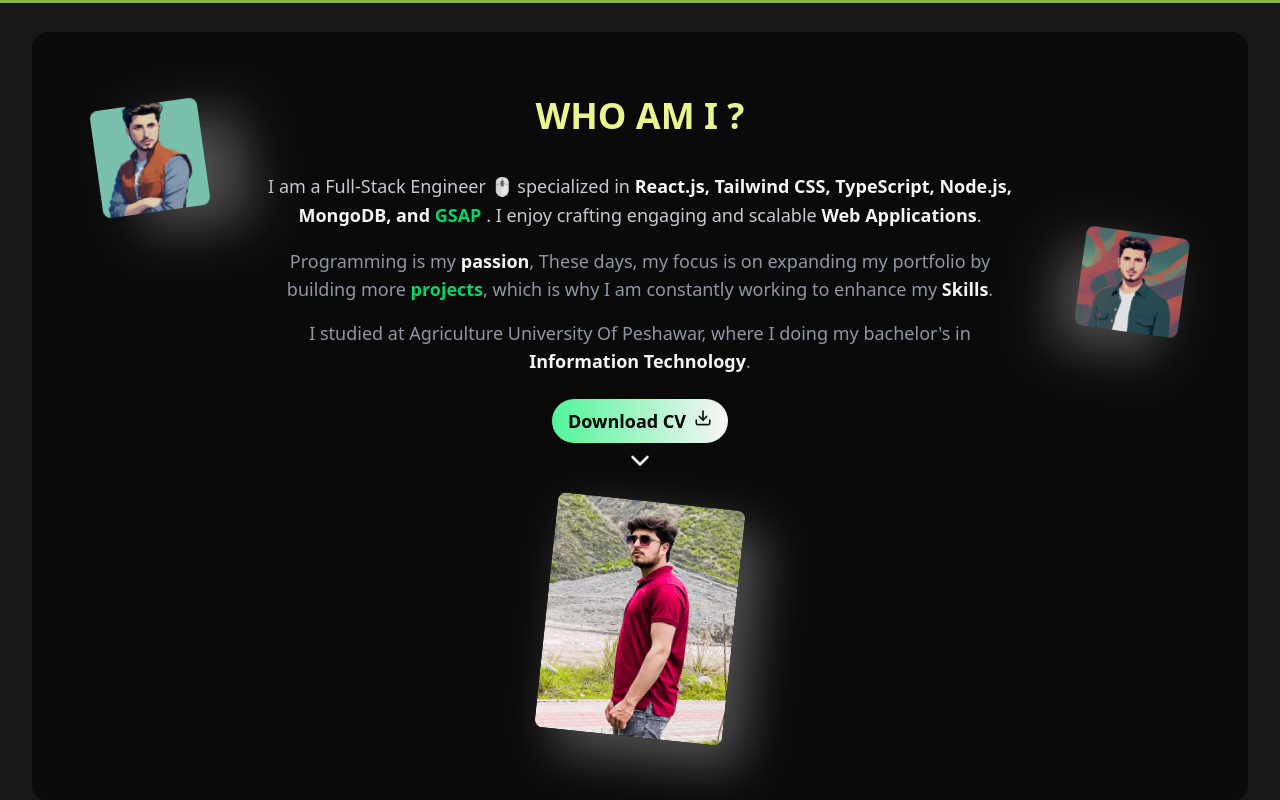
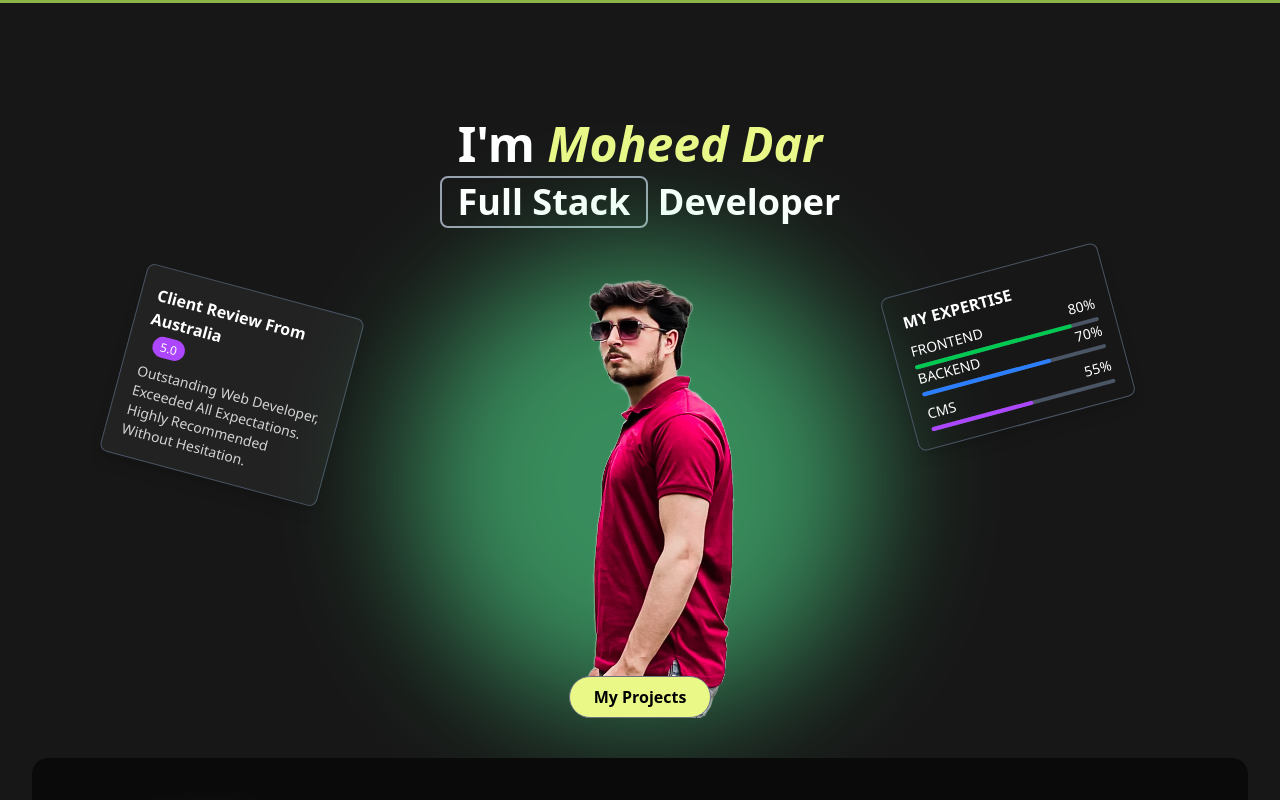
Before and after one commit to Moheed-Dar/My-Portfolio, a React (Vite) app: page / in a window 1280 px wide. Shown: the top 800 px of the page. Built offline with nearby package versions, Linux system fonts and the light colour scheme.

Commit message:
hero section testing

```diff
--- a/package.json
+++ b/package.json
@@ -10,6 +10,7 @@
     "preview": "vite preview"
   },
   "dependencies": {
+    "@fontsource/poppins": "^5.2.5",
     "@tailwindcss/vite": "^4.0.14",
     "aos": "^2.3.4",
     "framer-motion": "^12.5.0",
--- a/src/App.css
+++ b/src/App.css
@@ -1,4 +1,5 @@
 @import url('https://fonts.googleapis.com/css2?family=Metal+Mania&display=swap');
+
  /* #Logo{
       filter:saturate(2);
       filter:hue-rotate(100deg)
--- a/src/App.jsx
+++ b/src/App.jsx
@@ -8,6 +8,7 @@ import Services from "./Components/Services";
 import Footer from "./Components/Footer";
 // import About from "./Components/About";
 import Aboutus from "./Components/Aboutus";
+import HeroSection from "./Components/HeroSection";
 // import Navbar from "./Components/Navbar";
 
 function ScrollLinked() {
@@ -40,7 +41,7 @@ function App() {
     <>
       {/* <Navbar /> */}
       <ScrollLinked />
-      {/* <About/> */}
+      <HeroSection/>
       <Aboutus/>
       <Services/>
       <Skills />
--- a/src/Components/Aboutus.jsx
+++ b/src/Components/Aboutus.jsx
@@ -11,7 +11,7 @@ const Aboutus = () => {
                 <h2 data-aos="zoom-in" data-aos-duration="1000" className="text-3xl md:text-4xl md:pb-5 pb-3 font-bold text-[#f5ff9a]">
                     WHO AM I ?
                 </h2>
-                <div className="md:m-0 mx-7" >
+                <div data-aos="zoom-in"  data-aos-duration="1000" className="md:m-0 mx-7" >
                     <p className="text-gray-300 mt-4 leading-relaxed">
                         I am a Full-Stack Engineer 🖱️ specialized in <b className="text-white " >React.js, Tailwind CSS, TypeScript, Node.js, MongoDB, and <span className="text-green-400" >GSAP</span> </b>. I enjoy crafting engaging and scalable <span className="text-white font-semibold" >Web Applications</span>.
                     </p>
@@ -55,14 +55,14 @@ const Aboutus = () => {
                     alt="Floating Image"
                     data-aos="fade-up-right"
                     data-aos-duration="2000"
-                    className="w-27 h-27 ml-16 mt-8 overflow-hidden rounded-lg shadow-[40px_20px_50px_rgba(255,255,255,0.3)] -rotate-8 filter saturate-70 brightness-90 vignette"
+                    className="w-27 h-27 ml-16 mt-8 overflow-hidden rounded-lg shadow-[40px_20px_50px_rgba(255,255,255,0.3)] -rotate-8 filter saturate-80 brightness-100 vignette"
                 />
                 <img
                     src={img5}
                     data-aos="fade-up-left"
                     data-aos-duration="2000"
                     alt="Floating Image"
-                    className="w-26 h-25 mr-16 mt-40 rounded-lg  overflow-hidden shadow-[-20px_20px_50px_rgba(255,255,255,0.3)]  rotate-8  filter saturate-80 brightness-90 vignette"
+                    className="w-26 h-25 mr-16 mt-40 rounded-lg  overflow-hidden shadow-[-20px_20px_50px_rgba(255,255,255,0.3)]  rotate-8  filter saturate-80 brightness-100 vignette"
                 />
             </div>
         </section>
--- /dev/null
+++ b/src/Components/HeroSection.jsx
@@ -0,0 +1,86 @@
+import img from "../Assets/aboutimg/portfolio.png";
+import React from "react";
+
+const HeroSection = () => {
+    return (
+        <>
+            <div className="bg-[#171717] m-20 px-10 mb-10 pt-10 flex flex-col items-center text-white relative">
+                {/* Heading */}
+                <div className="text-center mb-10">
+                    <h1 className="text-4xl md:text-5xl font-bold">
+                        I'm <span className="text-[#EAF888] italic">Moheed Dar</span>
+                    </h1>
+                    <h2 className="text-3xl md:text-4xl mt-2 font-bold">
+                        <span className="border-2 border-gray-400 px-4 py-1 rounded-lg inline-block">
+                            Full Stack
+                        </span>{" "}
+                        Developer
+                    </h2>
+                </div>
+
+                {/* Image + Gradient + Info Boxes */}
+                <div className="relative flex items-center justify-center w-full">
+                    {/* Left Box (Client Review) */}
+                    <div className="absolute left-[-10%] top-5 md:block hidden rotate-15  md:left-0 bg-[#222] p-4 rounded-lg shadow-lg w-45  md:w-56 border border-gray-600">
+                        <h3 className="text-md font-semibold">Client Review From Australia</h3>
+                        <span className="bg-purple-500 text-white text-xs px-2 py-0.5 rounded-full ml-2">
+                            5.0
+                        </span>
+                        <p className="text-sm opacity-80 mt-2">
+                            Outstanding Web Developer, Exceeded All Expectations. Highly
+                            Recommended Without Hesitation.
+                        </p>
+                    </div>
+
+                    {/* Image with Gradient Background */}
+                    <div className="relative flex justify-center">
+                        {/* Blue Glow Effect */}
+                        <div className="absolute bottom-1 w-72 h-72 md:w-116 md:h-116 bg-[#59ffa0] opacity-50 blur-3xl rounded-full z-0"></div>
+
+                        {/* Image */}
+                        <img
+                            src={img} // Replace with actual image
+                            alt="Moheed Dar"
+                            className="relative w-45 md:w-55  rounded-lg object-cover z-10"
+                        />
+                    </div>
+
+                    {/* Right Box (Expertise) */}
+                    <div className="absolute right-[10%] me-10 top-0  hidden md:block md:right-0 -rotate-15 p-4 rounded-lg shadow-lg w-48 md:w-56 border border-gray-600">
+                        <h3 className="text-md font-semibold">MY EXPERTISE</h3>
+                        <div className="mt-2">
+                            <p className="flex justify-between text-sm mt-2">
+                                <span>FRONTEND</span> <span>80%</span>
+                            </p>
+                            <div className="w-full h-1 bg-gray-600 rounded-full mt-1">
+                                <div className="h-full bg-green-500 w-[85%] rounded-full"></div>
+                            </div>
+                            <p className="flex justify-between text-sm">
+                                <span>BACKEND</span> <span>70%</span>
+                            </p>
+                            <div className="w-full h-1 bg-gray-600 rounded-full mt-1">
+                                <div className="h-full bg-blue-500 w-[70%] rounded-full"></div>
+                            </div>
+
+                            <p className="flex justify-between text-sm mt-2">
+                                <span>CMS</span> <span>55%</span>
+                            </p>
+                            <div className="w-full h-1 bg-gray-600 rounded-full mt-1">
+                                <div className="h-full bg-purple-500 w-[55%] rounded-full"></div>
+                            </div>
+
+
+                        </div>
+                    </div>
+                </div>
+
+                {/* Button */}
+                <button className="absolute bottom-[0px] border-1 border-gray-500 bg-[#EAF888] text-black px-6 py-2 rounded-full font-semibold z-20">
+                    My Projects
+                </button>
+            </div>
+        </>
+    );
+};
+
+export default HeroSection;
--- a/src/index.css
+++ b/src/index.css
@@ -1,4 +1,5 @@
 @import "tailwindcss";
+
 
 body{
   /* background-color: #1f2421; */
```
Also changed, not shown: src/Assets/aboutimg/portfolio.png (added), 1 other file (tests, documents, lock files or other folders).
